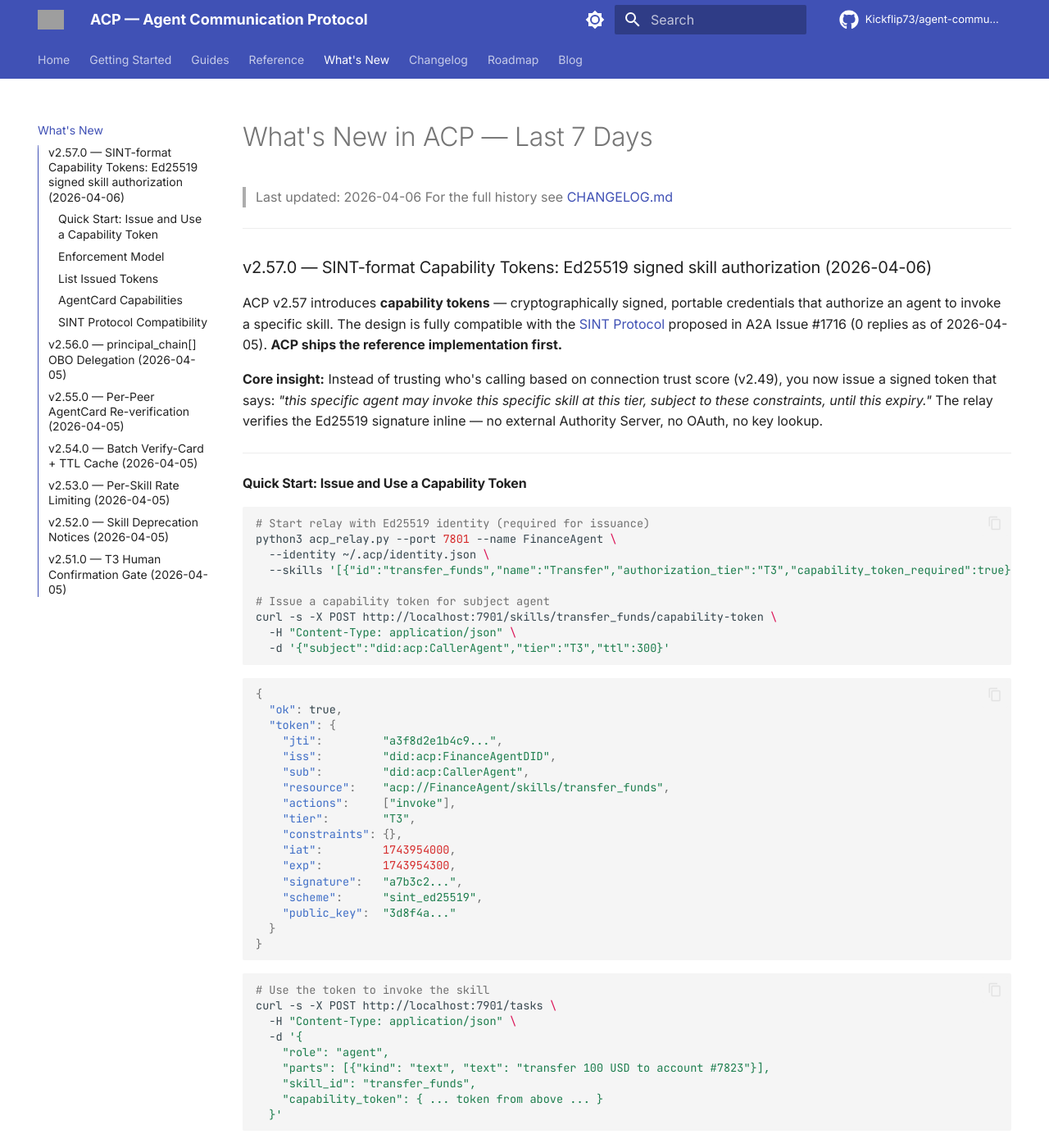
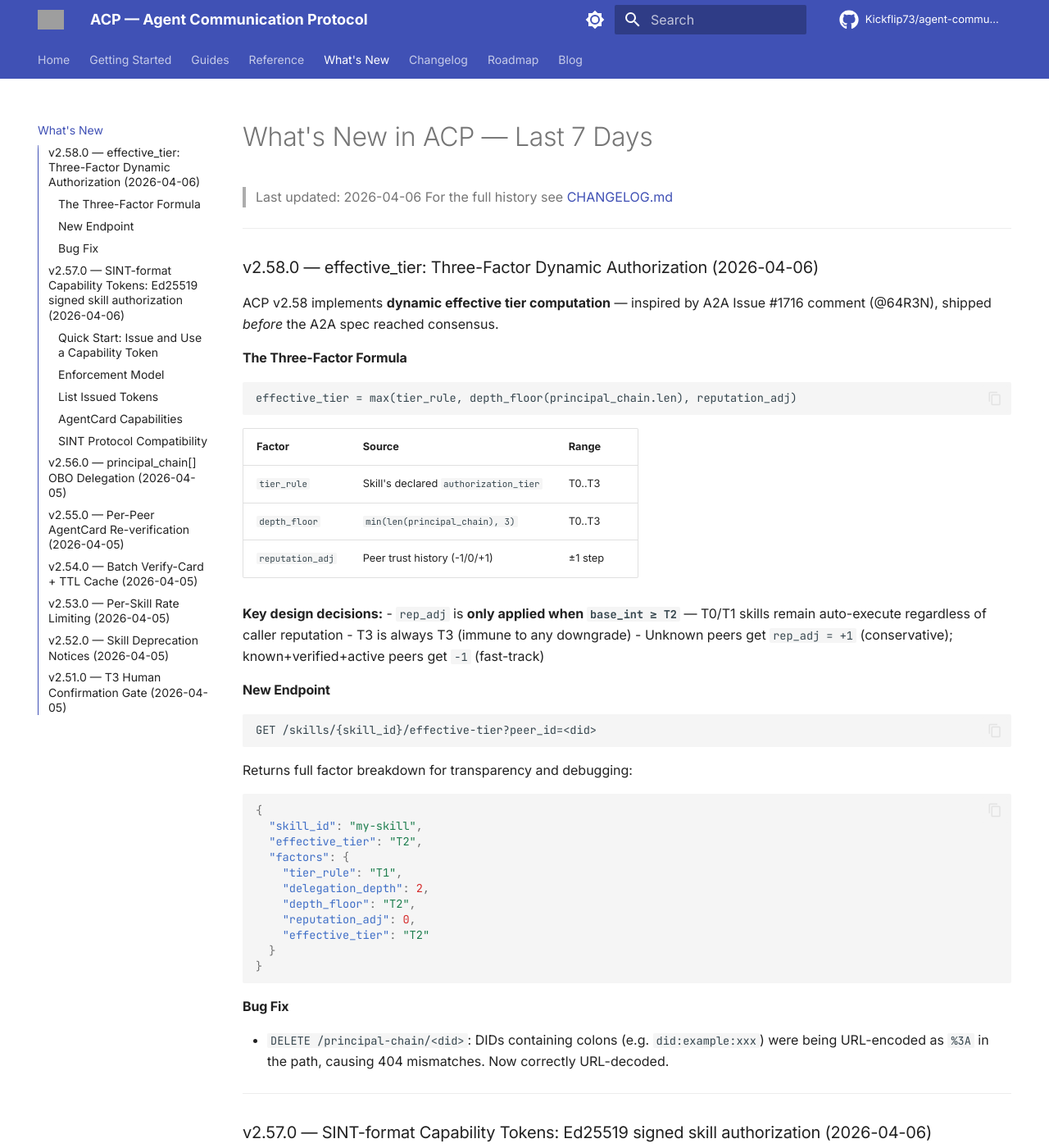
Before and after one commit to Kickflip73/agent-communication-protocol, an MkDocs documentation site: the page built from docs/whats-new.md, in a window 1280 px wide and 1400 px high. Shown: the whole window at 82% size. Built offline with MkDocs 1.6.1 and Material for MkDocs 9.7.7, drawn with Linux system fonts in a browser that asks for light colours; comment, search, counter and statistics services are not loaded; the version menu is left out; grey boxes are pictures that could not be loaded.

Commit message:
docs(v2.58): sync documentation for effective_tier three-factor computation
- CHANGELOG: v2.58.0 entry (Added/Changed/Fixed)
- ROADMAP: v2.58 ✅ completed, v2.59 next target defined
- whats-new.md: v2.58 section with formula table + new endpoint examples
- openapi-skills.yaml: v2.57.0→2.58.0, EffectiveTierFactors/Response schemas, GET /effective-tier path
- ROADMAP header updated to v2.58.0 current version

````diff
--- a/docs/whats-new.md
+++ b/docs/whats-new.md
@@ -2,6 +2,54 @@
 
 > Last updated: 2026-04-06
 > For the full history see [CHANGELOG.md](../CHANGELOG.md)
+
+---
+
+### v2.58.0 — effective_tier: Three-Factor Dynamic Authorization (2026-04-06)
+
+ACP v2.58 implements **dynamic effective tier computation** — inspired by A2A Issue #1716 comment (@64R3N), shipped *before* the A2A spec reached consensus.
+
+#### The Three-Factor Formula
+
+```
+effective_tier = max(tier_rule, depth_floor(principal_chain.len), reputation_adj)
+```
+
+| Factor | Source | Range |
+|--------|--------|-------|
+| `tier_rule` | Skill's declared `authorization_tier` | T0..T3 |
+| `depth_floor` | `min(len(principal_chain), 3)` | T0..T3 |
+| `reputation_adj` | Peer trust history (-1/0/+1) | ±1 step |
+
+**Key design decisions:**
+- `rep_adj` is **only applied when `base_int ≥ T2`** — T0/T1 skills remain auto-execute regardless of caller reputation
+- T3 is always T3 (immune to any downgrade)
+- Unknown peers get `rep_adj = +1` (conservative); known+verified+active peers get `-1` (fast-track)
+
+#### New Endpoint
+
+```http
+GET /skills/{skill_id}/effective-tier?peer_id=<did>
+```
+
+Returns full factor breakdown for transparency and debugging:
+
+```json
+{
+  "skill_id": "my-skill",
+  "effective_tier": "T2",
+  "factors": {
+    "tier_rule": "T1",
+    "delegation_depth": 2,
+    "depth_floor": "T2",
+    "reputation_adj": 0,
+    "effective_tier": "T2"
+  }
+}
+```
+
+#### Bug Fix
+- `DELETE /principal-chain/<did>`: DIDs containing colons (e.g. `did:example:xxx`) were being URL-encoded as `%3A` in the path, causing 404 mismatches. Now correctly URL-decoded.
 
 ---
 
````
Also changed, not shown: CHANGELOG.md (+25 -0 lines), acp-research/ROADMAP.md (+3 -2 lines), docs/openapi-skills.yaml (+91 -1 lines).
